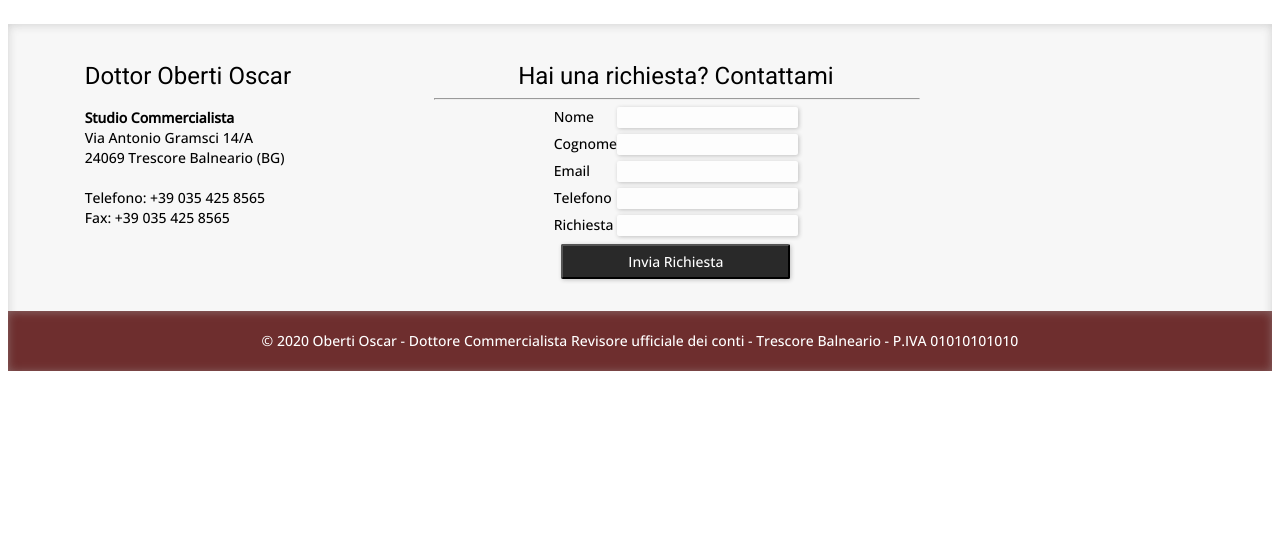
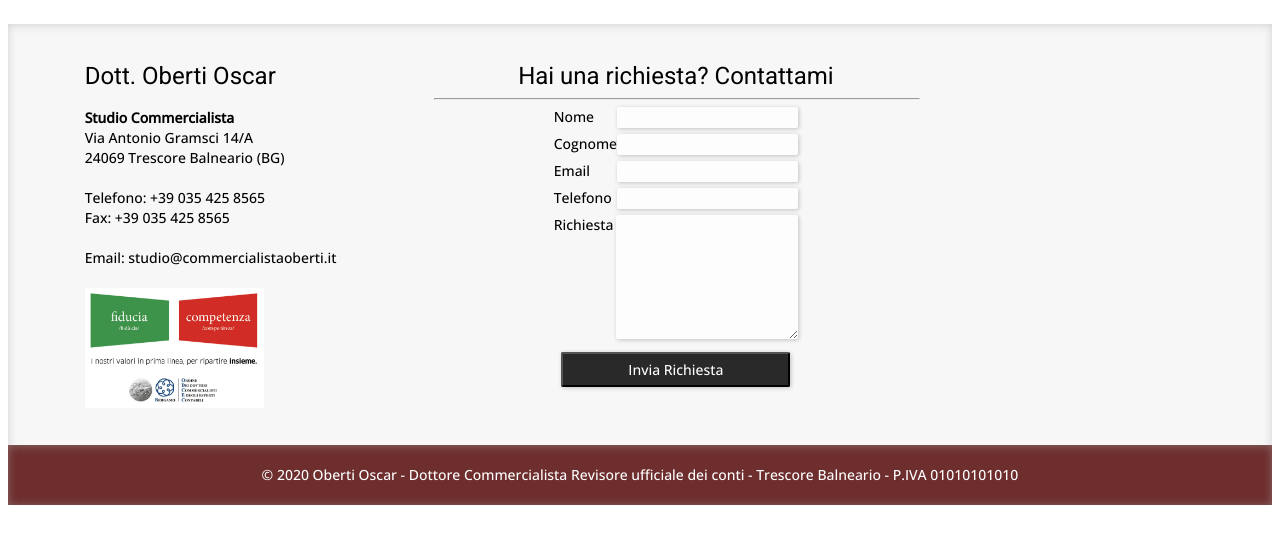
Before and after one commit to marco-bertelli/sitoCommercialista, an Angular app in the folder sitoCommercialista/: page /footer in a window 1280 px wide. Shown: the top 544 px of the page. Built offline with nearby package versions, Linux system fonts and the light colour scheme; what angular-bootstrap-md would draw is missing.

Commit message:
footer sistemato

```diff
--- a/sitoCommercialista/src/app/features/footer/footer.component.html
+++ b/sitoCommercialista/src/app/features/footer/footer.component.html
@@ -2,13 +2,14 @@
   <div class="container">
     <div class="container-left">
       <div class="content">
-        <h1>Dottor Oberti Oscar</h1>
+        <h1>Dott. Oberti Oscar</h1>
         <p class="boldtext">Studio Commercialista</p>
         <p>Via Antonio Gramsci 14/A</p>
         <p>24069 Trescore Balneario (BG)</p>
         <p><br />Telefono: +39 035 425 8565</p>
         <p>Fax: +39 035 425 8565</p>
-        <img src="">
+        <p><br />Email: studio@commercialistaoberti.it</p>
+        <img class="logo-bt" src="../../../assets/img/logo_bottom.png">
       </div>
     </div>
     <div class="container-right">
@@ -56,7 +57,7 @@
             <label for="commenti">Richiesta</label>
           </div>
           <div class="request-right">
-            <input type="text"  id="commenti"  required formControlName="commenti" >
+            <textarea id="commenti" name="w3review" required formControlName="commenti" rows="4" cols="50"></textarea>
           </div>
         </div>
         <div class="button">
--- a/sitoCommercialista/src/app/features/footer/footer.component.scss
+++ b/sitoCommercialista/src/app/features/footer/footer.component.scss
@@ -99,6 +99,14 @@ input {
     box-shadow: 1px 1px 4px rgb(192, 192, 192);
     border-radius: 2px;
 }
+textarea {
+    background: rgb(253, 253, 253);
+    border: none;
+    box-shadow: 1px 1px 4px rgb(192, 192, 192);
+    border-radius: 2px;
+    width: 178px;
+    height: 120px;
+}
 .container-left {
     width: 100%;
     padding-top: 16px;
@@ -117,3 +125,7 @@ p {
 .boldtext {
     font-weight: bold;
 }
+.logo-bt {
+    margin-top: 20px;
+    height: 120px;
+}
```
Also changed, not shown: sitoCommercialista/src/assets/img/logo_bottom.png (added).
